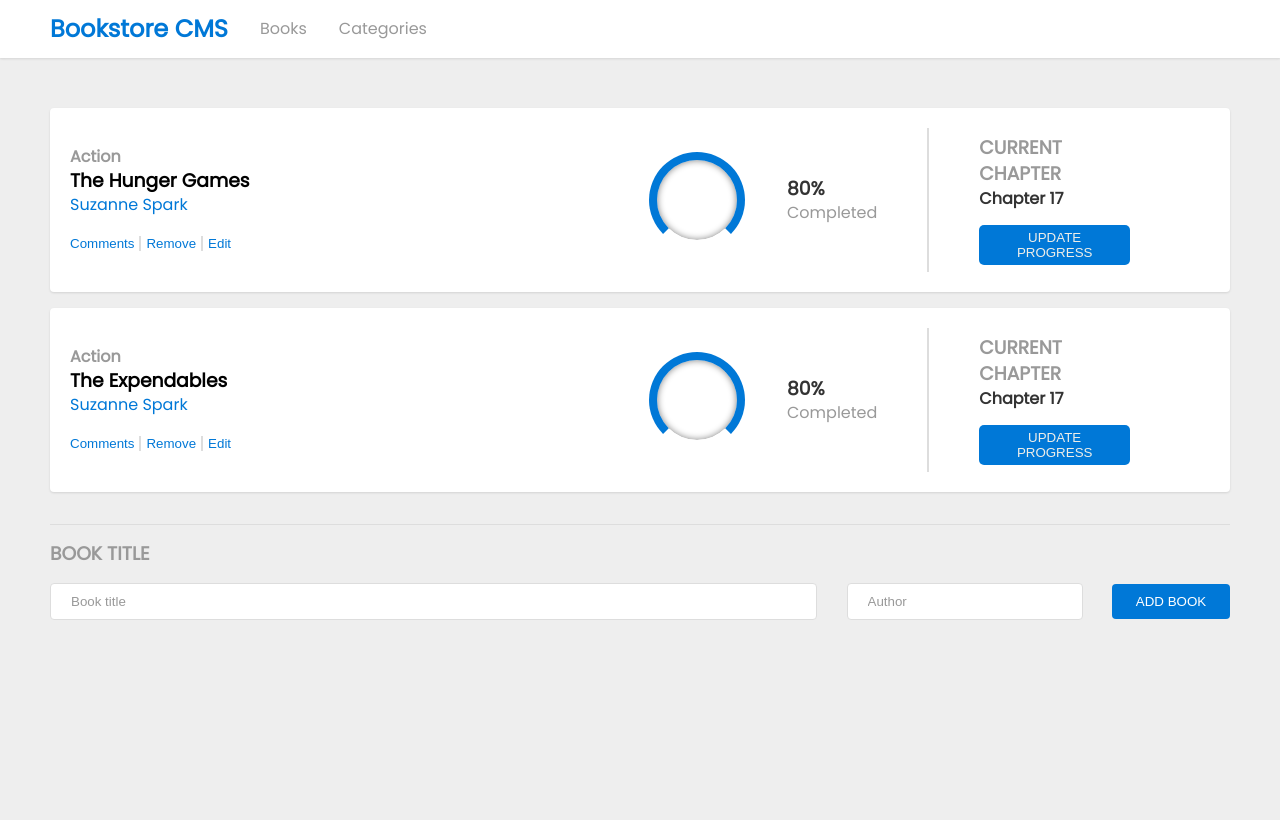
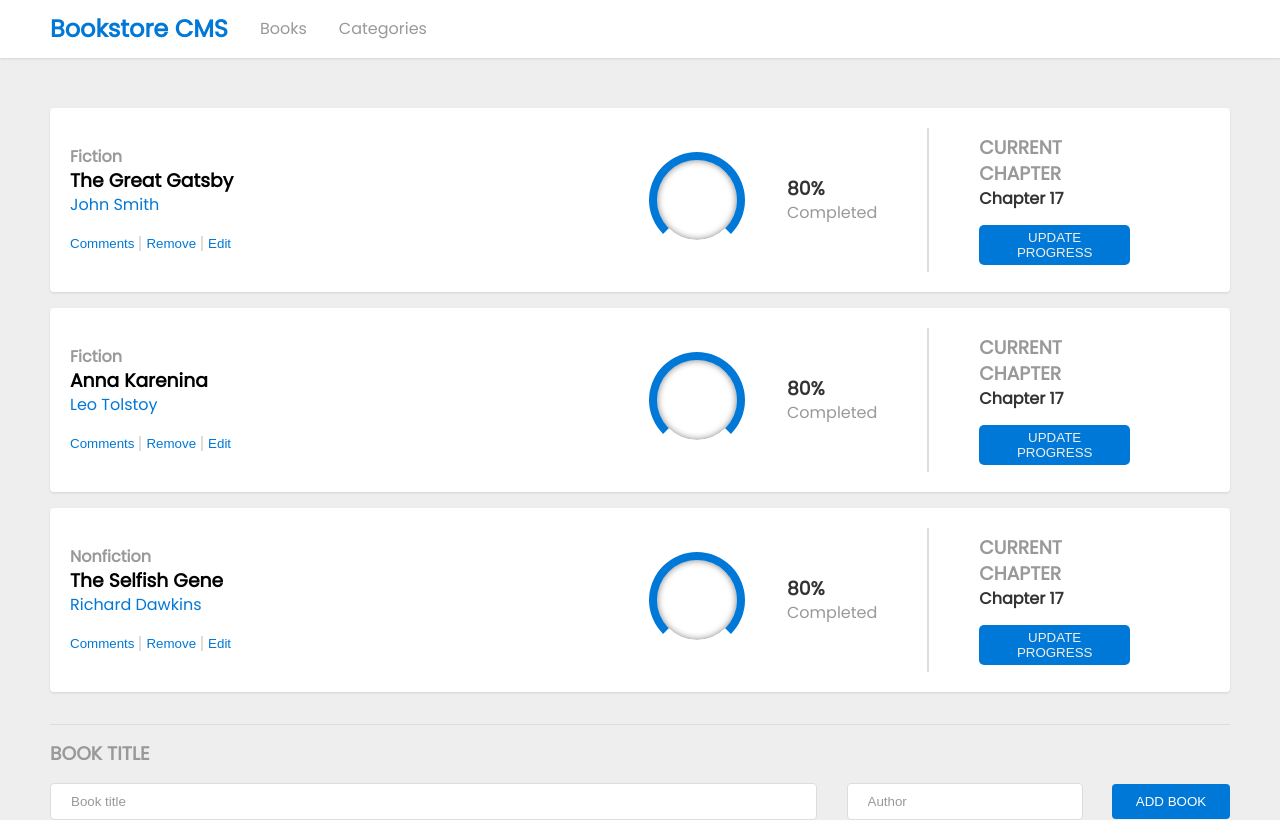
Before and after one commit to ernestmusong/Bookstore, a React (Create React App) app: page / in a window 1280 px wide. Built offline with nearby package versions, Linux system fonts and the light colour scheme; the HTML template or start-up script is replaced by a standard one.

Commit message:
Consume data from store using useSelector hook

```diff
--- a/src/components/Book.js
+++ b/src/components/Book.js
@@ -1,26 +1,26 @@
 import React from 'react';
 import PropTypes from 'prop-types';
+import { useDispatch } from 'react-redux';
+import { removeBook } from 'redux/books/booksSlice';
 
 const Book = (props) => {
+  const dispatch = useDispatch();
   const { book } = props;
   return (
     <>
       <li className="book">
         <div className="title-sec">
-          <p className="action">action</p>
+          <p className="action">{book.category}</p>
           <h3 className="title">{book.title}</h3>
           <p className="author">{book.author}</p>
           <div>
             <button id="commentsbtn" className="button" type="button">comments</button>
-            <button id="remove-btn" className="button" type="button">remove</button>
+            <button onClick={dispatch(removeBook(book.item_id))} id="remove-btn" className="button" type="button">remove</button>
             <button id="edit-btn" className="button" type="button">edit</button>
           </div>
         </div>
         <div className="second-child">
           <div className="status">
-            {/* <div className="status-bar">
-              <div className="status-bar-inner" />
-            </div> */}
             {/* PROGRESS BAR */}
             <div className="ui-widgets">
               <div className="ui-values" />
--- a/src/components/Books.js
+++ b/src/components/Books.js
@@ -1,25 +1,16 @@
+import { useSelector } from 'react-redux';
 import Book from './Book';
 
-const books = [
-  {
-    id: 1,
-    title: 'the hunger games',
-    author: 'suzanne spark',
-  },
-  {
-    id: 2,
-    title: 'the expendables',
-    author: 'suzanne spark',
-  },
-];
+const Books = () => {
+  const { books } = useSelector((state) => state.books);
 
-const Books = () => (
-  <>
+  return (
     <ul className="books">
-      {books.map((item) => <Book book={item} key={item.id} />)}
+      {books.map((book) => (
+        <Book book={book} key={book.item_id} />
+      ))}
     </ul>
-  </>
-
-);
+  );
+};
 
 export default Books;
--- a/src/components/Form.js
+++ b/src/components/Form.js
@@ -1,16 +1,44 @@
 import React from 'react';
+import { v4 as uuidv4 } from 'uuid';
+import { useDispatch } from 'react-redux';
+import { addBook } from 'redux/books/booksSlice';
 
 function Form() {
+  const dispatch = useDispatch();
+
+  const handleSubmit = (event) => {
+    event.preventDefault();
+    const formData = new FormData(event.target);
+    const newBook = {
+      item_id: uuidv4(),
+      title: formData.get('title'),
+      author: formData.get('author'),
+      category: formData.get('category'),
+    };
+    dispatch(addBook(newBook));
+  };
   return (
     <>
-      <form>
+      <form onSubmit={handleSubmit}>
         <h3>book title</h3>
         <div className="inputs-wrap">
           <label id="title-label" htmlFor="title">
-            <input type="text" id="title" required placeholder="Book title" />
+            <input
+              type="text"
+              id="title"
+              name="title"
+              required
+              placeholder="Book title"
+            />
           </label>
           <label id="author-label" htmlFor="author">
-            <input type="text" id="author" required placeholder="Author" />
+            <input
+              type="text"
+              id="author"
+              name="author"
+              required
+              placeholder="Author"
+            />
           </label>
           <button className="submit-btn" type="submit">Add book</button>
         </div>
--- a/src/redux/books/booksSlice.js
+++ b/src/redux/books/booksSlice.js
@@ -1,18 +1,41 @@
 import { createSlice } from '@reduxjs/toolkit';
 
+const initialState = {
+  books: [
+    {
+      item_id: 'item1',
+      title: 'The Great Gatsby',
+      author: 'John Smith',
+      category: 'Fiction',
+    },
+    {
+      item_id: 'item2',
+      title: 'Anna Karenina',
+      author: 'Leo Tolstoy',
+      category: 'Fiction',
+    },
+    {
+      item_id: 'item3',
+      title: 'The Selfish Gene',
+      author: 'Richard Dawkins',
+      category: 'Nonfiction',
+    },
+  ],
+};
 export const booksSlice = createSlice({
   name: 'books',
-  initialState: [],
+  initialState,
   reducers: {
     addBook: (state, action) => {
-      state.push({
-        item_id: action.payload.id,
+      state.books.push({
+        item_id: action.payload.item_id,
         title: action.payload.title,
         author: action.payload.author,
+        category: action.payload.category,
       });
     },
     removeBook: (state, action) => {
-      state.filter((book) => book.id !== action.payload.id);
+      state.books.filter((book) => book.item_id !== action.payload.item_id);
     },
   },
 });
```
